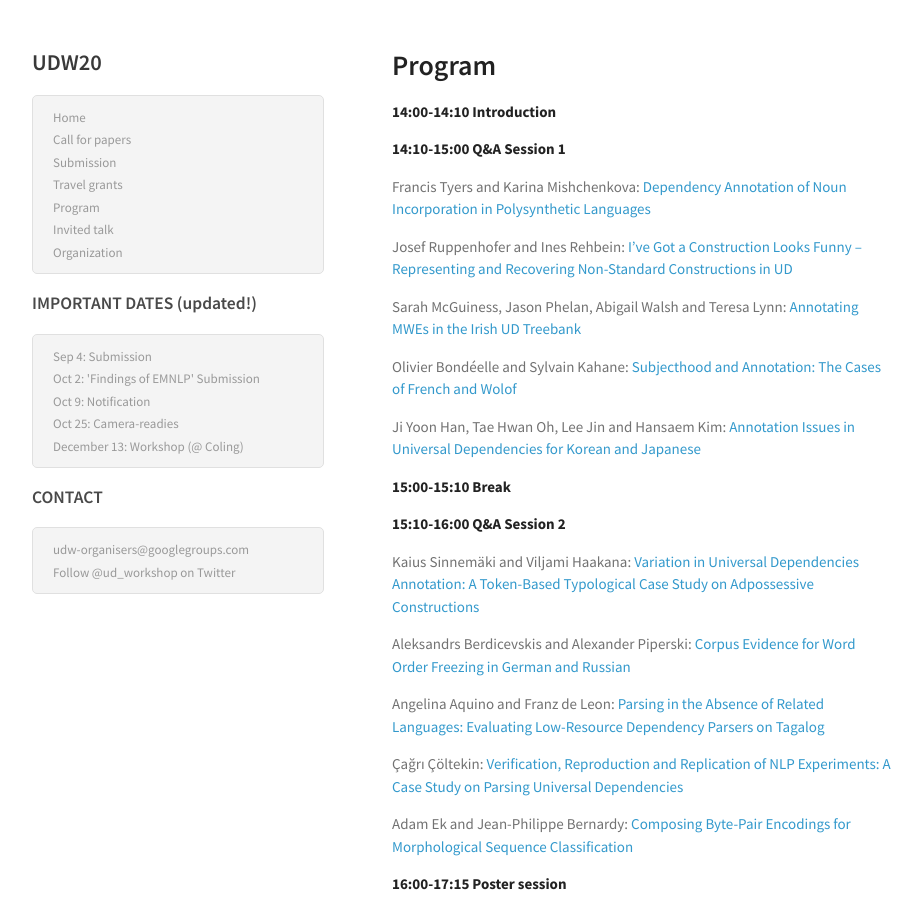
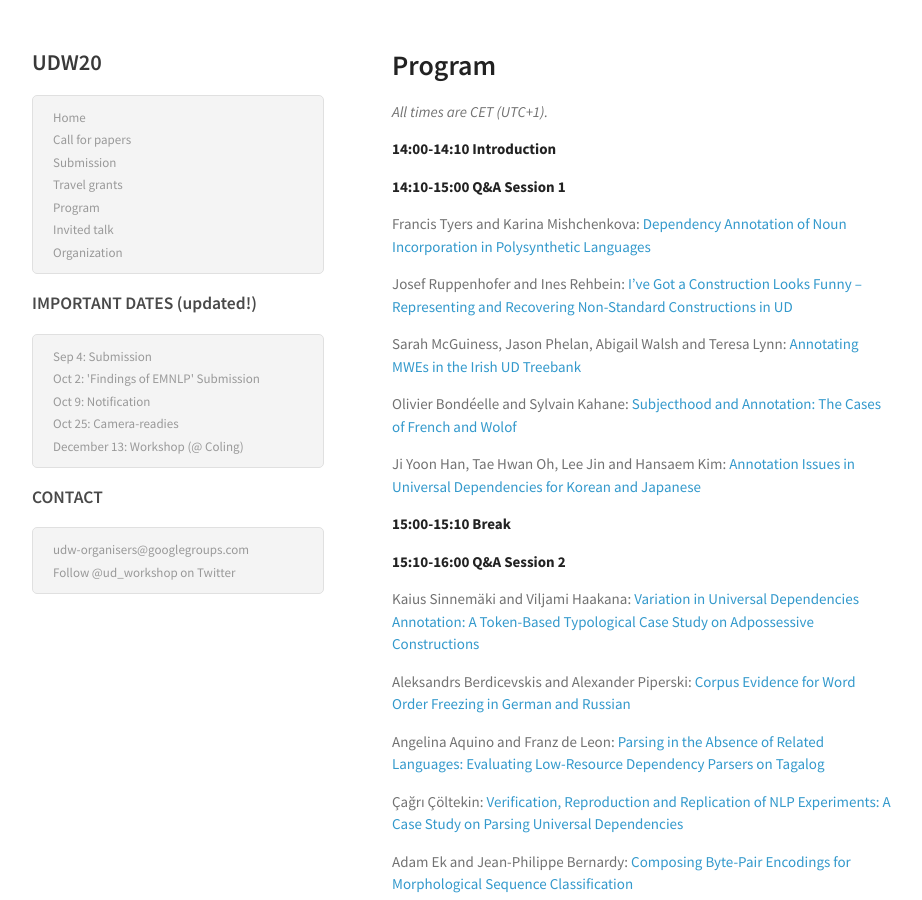
Before and after one commit to UniversalDependencies/udw21, a Jekyll site: the page built from program.md, in a window 1280 px wide and 900 px high. Shown: the whole window, without its empty margins (178-1100 px from the left). Built offline with Jekyll 4.4.1, drawn with Linux system fonts in a browser that asks for light colours.

Commit message:
Update program.md

```diff
--- a/program.md
+++ b/program.md
@@ -5,6 +5,7 @@ title: Program
 
 # Program
 
+*All times are CET (UTC+1).*
 
 **14:00-14:10 Introduction**
 
```
